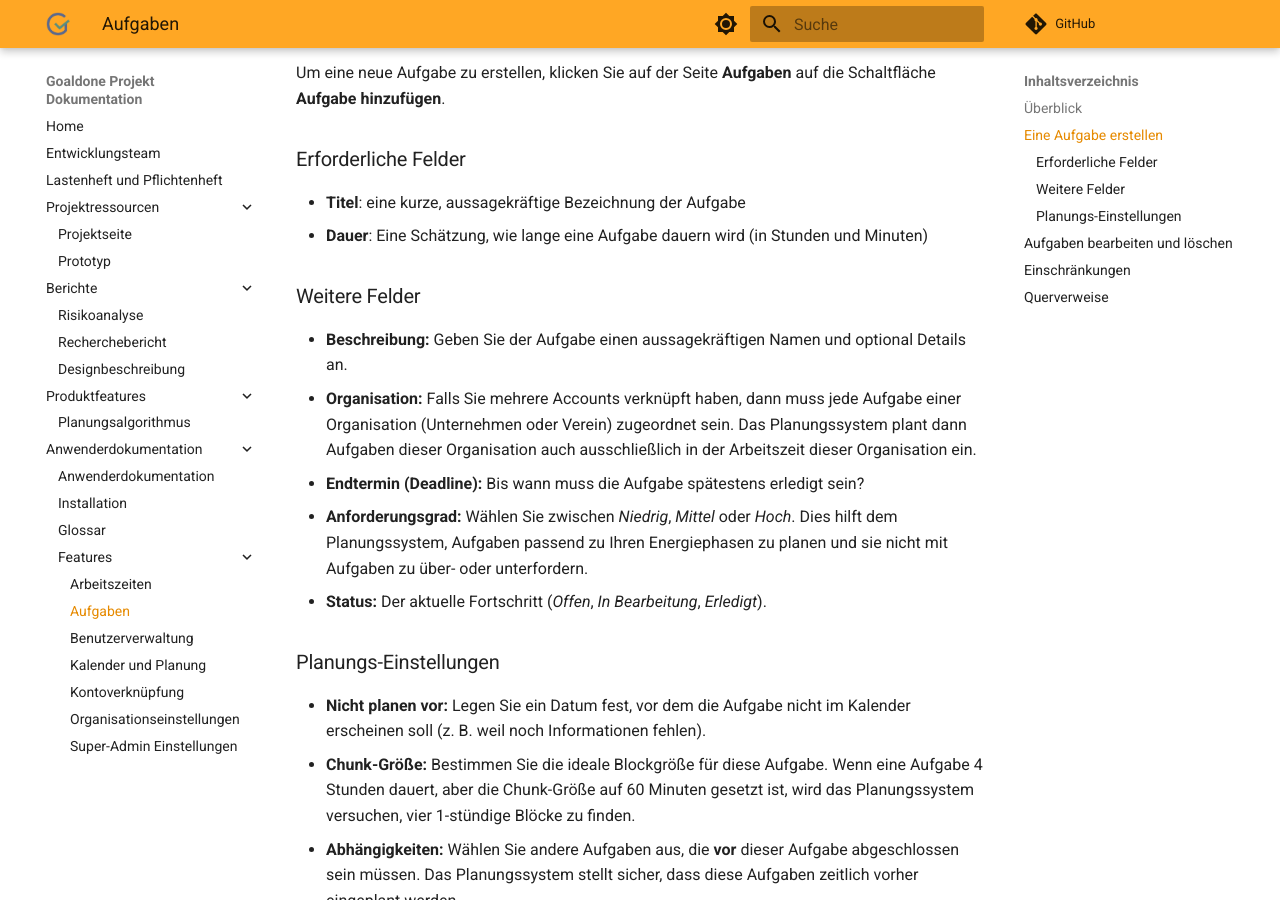
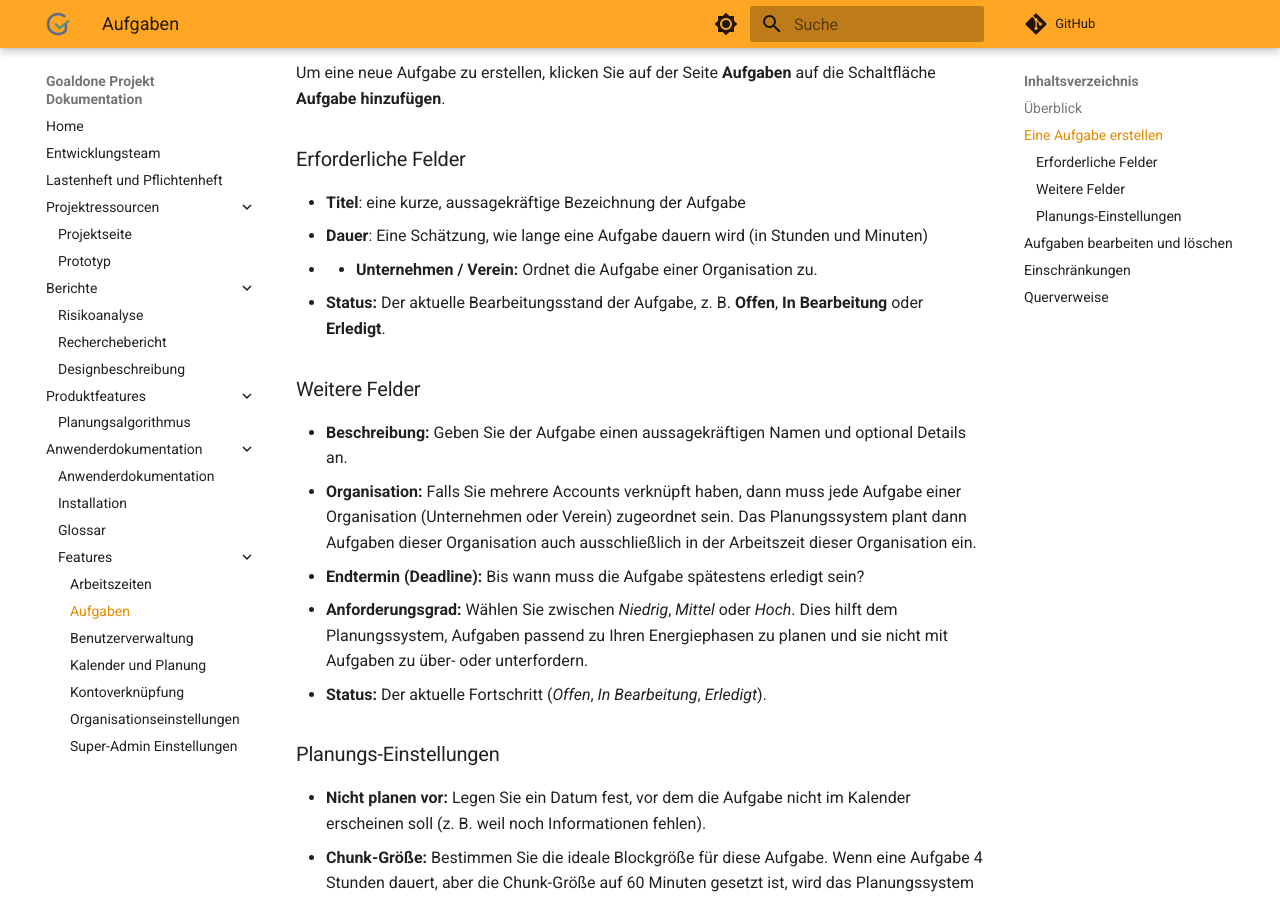
Before and after one commit to goaldone-dhbw/goaldone-projektseite, an MkDocs documentation site: the page built from docs/Anwenderdokumentation/Features/Aufgaben.md, in a window 1280 px wide and 900 px high, scrolled down 338 px. Built offline with MkDocs 1.6.1 and Material for MkDocs 9.7.7, drawn with Linux system fonts in a browser that asks for light colours; comment, search, counter and statistics services are not loaded.

Commit message:
Update docs/Anwenderdokumentation/Features/Aufgaben.md
Co-authored-by: salma <154587119+saleyy@users.noreply.github.com>

```diff
--- a/docs/Anwenderdokumentation/Features/Aufgaben.md
+++ b/docs/Anwenderdokumentation/Features/Aufgaben.md
@@ -9,6 +9,9 @@ Um eine neue Aufgabe zu erstellen, klicken Sie auf der Seite **Aufgaben** auf di
 ### Erforderliche Felder
 - **Titel**: eine kurze, aussagekräftige Bezeichnung der Aufgabe
 - **Dauer**: Eine Schätzung, wie lange eine Aufgabe dauern wird (in Stunden und Minuten)
+- - **Unternehmen / Verein:** Ordnet die Aufgabe einer Organisation zu.
+- **Status:** Der aktuelle Bearbeitungsstand der Aufgabe, z. B. **Offen**, **In Bearbeitung** oder **Erledigt**.
+
 
 ### Weitere Felder
 - **Beschreibung:** Geben Sie der Aufgabe einen aussagekräftigen Namen und optional Details an.
```
